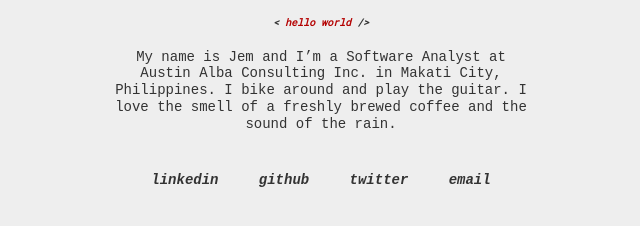
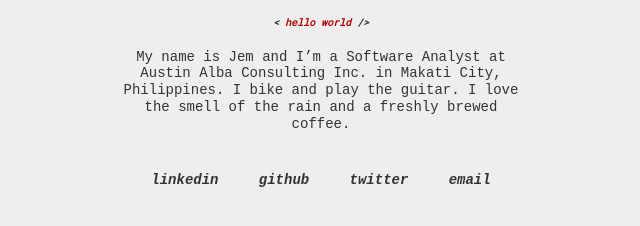
Before and after one commit to jemgaleon/jemgaleon.github.io, a website: page index.html in a window 1280 px wide. Shown: the part 392-618 px from the top of the page, without its empty margins (319-959 px from the left). Drawn offline with Linux system fonts and the light colour scheme.

Commit message:
Update content

```diff
--- a/index.html
+++ b/index.html
@@ -31,9 +31,9 @@
               </p>
               <p>
                 My name is Jem and I’m a Software Analyst at Austin Alba
-                Consulting Inc. in Makati City, Philippines. I bike around and
-                play the guitar. I love the smell of a freshly brewed coffee and
-                the sound of the rain.
+                Consulting Inc. in Makati City, Philippines. I bike and play the
+                guitar. I love the smell of the rain and a freshly brewed
+                coffee.
               </p>
             </div>
           </div>
```
